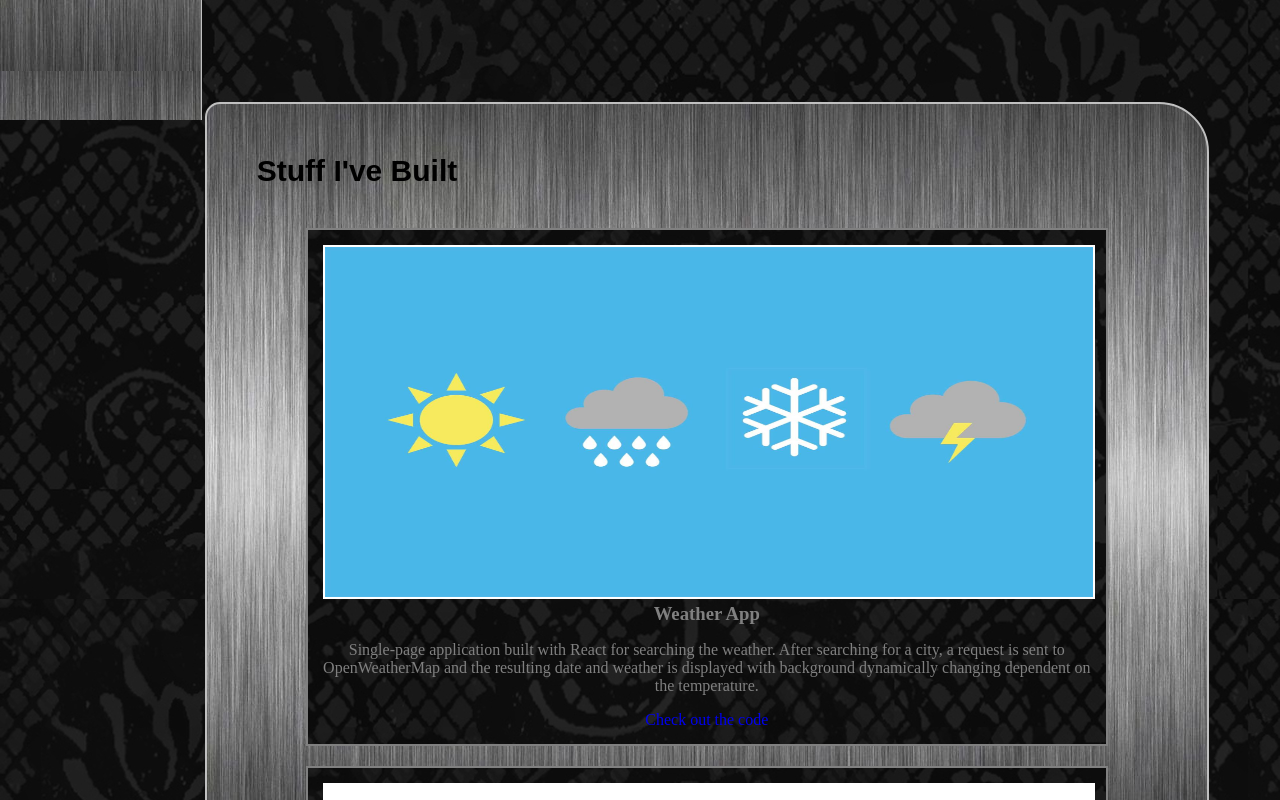
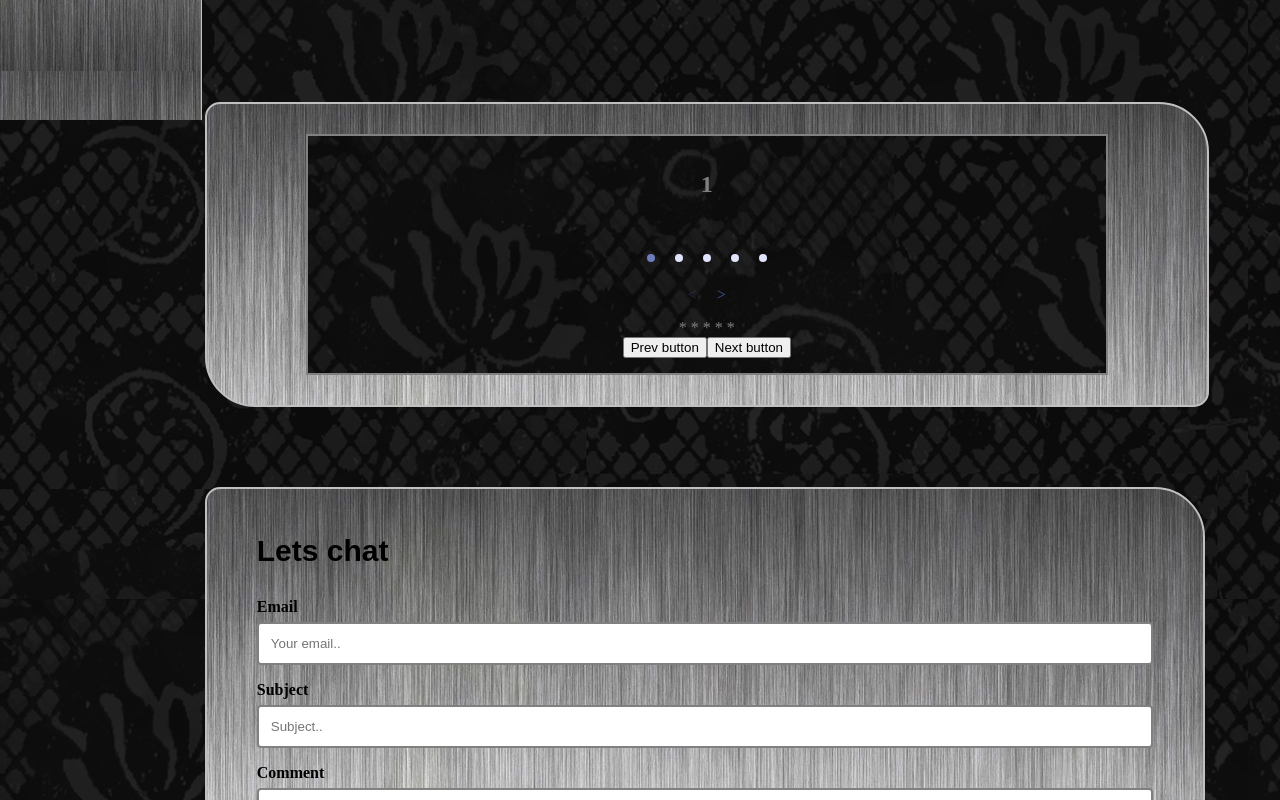
Before and after one commit to caseycling/portfolio, a React (Create React App) app in the folder client/: page /contact in a window 1280 px wide. Shown: the part 680-1480 px from the top of the page. Built offline with nearby package versions, Linux system fonts and the light colour scheme.

Commit message:
Reorganized code

```diff
--- a/client/src/pages/Contact.js
+++ b/client/src/pages/Contact.js
@@ -27,14 +27,14 @@ class Contact extends React.Component {
   };
 
   emailApi = () => {
-    let sendgridObj = {
+    let mailgunObj = {
       to: 'caseyclinga@gmail.com',
       from: this.state.from,
       subject: this.state.subject,
       text: this.state.text
     }
     this.resetState();
-    axios.post('/contact', sendgridObj)
+    axios.post('/contact', mailgunObj)
       .then(res => console.log(`CONTACT.JS RESPONSE: ${res}`))
       .catch(err => console.log(`CONTACT.JS ERROR: ${err}`));
   }
--- a/client/src/pages/Projects.js
+++ b/client/src/pages/Projects.js
@@ -5,27 +5,23 @@ import barter from '../images/barter.png';
 import gravel from '../images/gravel.png';
 import shopping from '../images/shopping.png';
 import recipe from '../images/recipe.jpg';
+import CarouselTest from '../components/Carousel';
 
 const Projects = () => {
 
     render()
     return (
         <div className="projectsContainer" id="projects">
-            <h3 style={{ fontSize: "30px", fontFamily: "fantasy", textAlign: "left", margin: "15px", padding: "15px"}}>Stuff I've Built</h3>
+            <div className="individualContainer">
+                <CarouselTest
+                    autoplay={true}
+                />
+            </div>
 
-            <div className="individualContainer" id="weatherApp" >
-                <a href={'https://caseycling.github.io/weather-app/'} target={"_blank"}>
-                    <img id="projectImage" src={weather} alt="Project" />
-                </a>
-                <div >
-                    <h3 id="projectTitle">Weather App</h3>
-                    <p>Single-page application built with React for searching the weather. After searching for a city, a request is sent to OpenWeatherMap and the resulting date and weather is displayed with background dynamically changing dependent on the temperature.</p>
-                </div>
-                <div>
-                    <a id="projectLink" href={"https://github.com/caseycling/weather-app/"} target={"_blank"} >Check out the code</a>
-                </div>
-            </div>
-            <div className="individualContainer" id="barterBud" >
+
+            {/* <h3 style={{ fontSize: "30px", fontFamily: "fantasy", textAlign: "left", margin: "15px", padding: "15px"}}>Stuff I've Built</h3>
+
+            <div className="individualContainer" id="barterBud">
                 <a href={"https://secure-headland-57611.herokuapp.com/"} target={"_blank"}>
                     <img id="projectImage" src={barter} alt="Project" />
                 </a>
@@ -51,7 +47,7 @@ const Projects = () => {
                 <a href={"https://caseyclingaman.herokuapp.com/"} target={"_blank"}><img id="projectImage" src={shopping} alt="Project" /></a>
                 <div >
                     <h3 id="projectTitle">Shopping-list App</h3>
-                    <p>This is a simple shopping list application using the MERN stack. I used react-strap for styling the app along with Redux for state managment. Using a RESTful API and MongoDB, list items can be added for display, updated with a line-through or deleted for removal</p>
+                    <p>A simple shopping list application using the MERN stack. Implemented react-strap for styling the app along with Redux for state managment. Using a RESTful API and MongoDB, list items can be added for display, updated with a line-through or deleted for removal</p>
                 </div>
                 <div>
                     <a id="projectLink" href={"https://github.com/caseycling/MERN-stack"} target={"_blank"} >Check out the code</a>
@@ -61,14 +57,25 @@ const Projects = () => {
                 <a href={"https://caseycling.github.io/recipeApp/"} target={"_blank"}>
                     <img id="projectImage" src={recipe} alt="Project" />
                 </a>
-                <div >
                     <h3 id="projectTitle">Recipe Generator</h3>
                     <p> App for finding recipes. Upon entering an ingredient in the search bar, the Edmam API is queried for recipes relative to the search term. The resulting JSON response object is then passed in as props to the recipe component which then displays  the top ten resulting recipes </p>
-                </div>
                 <div>
                     <a id="projectLink" href={"https://github.com/caseycling/recipeApp/"} target={"_blank"} > Check out the code</a>
                 </div>
             </div>
+
+            <div className="individualContainer" id="weatherApp" >
+                <a href={'https://caseycling.github.io/weather-app/'} target={"_blank"}>
+                    <img id="projectImage" src={weather} alt="Project" />
+                </a>
+                <div >
+                    <h3 id="projectTitle">Weather App</h3>
+                    <p>Single-page application built with React for searching the weather. After searching for a city, a request is sent to OpenWeatherMap and the resulting date and weather is displayed with background dynamically changing dependent on the temperature.</p>
+                </div>
+                <div>
+                    <a id="projectLink" href={"https://github.com/caseycling/weather-app/"} target={"_blank"} >Check out the code</a>
+                </div>
+            </div> */}
         </div>
     )
 }
```
